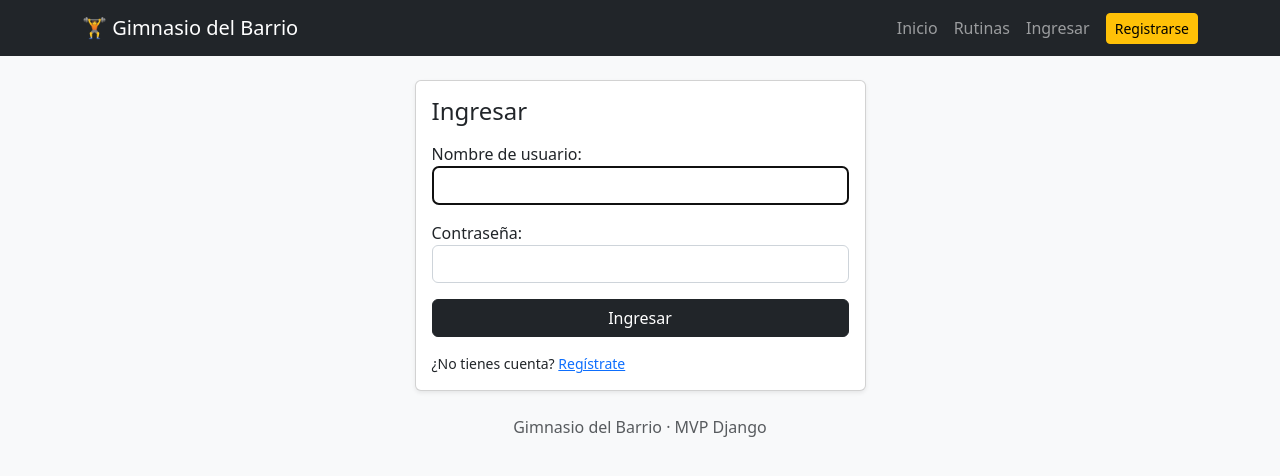
After one commit to NyxVoid01/Caso1-Gym-y-Rutinas, a Django app: page /cuentas/login/ in a window 1280 px wide. The commit adds this page. Shown: the top 476 px of the page. Run offline with Django 5.2, Linux system fonts and the light colour scheme.

Commit message:
Hito 3 - Paso 8: registro con correo unico, login, logout POST y menu

```diff
--- a/config/settings.py
+++ b/config/settings.py
@@ -131,3 +131,7 @@ MAILERS = {
         'BACKEND': 'django.core.mail.backends.console.EmailBackend',
     },
 }
+
+LOGIN_URL = "login"              # a dónde mandar a quien no tiene sesión
+LOGIN_REDIRECT_URL = "home"      # a dónde ir después de ingresar
+LOGOUT_REDIRECT_URL = "home"     # a dónde ir después de salir
--- a/rutinas/urls.py
+++ b/rutinas/urls.py
@@ -7,4 +7,7 @@ urlpatterns = [
     path("", views.portada, name="home"),
     path("rutinas/", views.lista_rutinas, name="lista_rutinas"),
     path("rutinas/<int:pk>/", views.detalle_rutina, name="detalle_rutina"),
+    path("cuentas/registro/", views.registro, name="registro"),
+    path("cuentas/login/", views.IngresoView.as_view(), name="login"),
+    path("cuentas/logout/", views.SalirView.as_view(), name="logout"),
 ]
--- a/rutinas/views.py
+++ b/rutinas/views.py
@@ -1,8 +1,13 @@
 
+from django.contrib import messages
+from django.contrib.auth import login
+from django.contrib.auth.views import LoginView, LogoutView
+from django.contrib.messages.views import SuccessMessageMixin
 from django.core.paginator import Paginator
 from django.db.models import Q
-from django.shortcuts import get_object_or_404, render
+from django.shortcuts import get_object_or_404, redirect, render
 
+from .forms import RegistroForm
 from .models import Disciplina, Inscripcion, Rutina
 
 
@@ -73,3 +78,38 @@ def detalle_rutina(request, pk):
         "confirmadas": confirmadas,
         "cupos_disponibles": max(rutina.cupos - confirmadas, 0),
     })
+
+# ---------- Cuentas ----------
+
+def registro(request):
+    if request.user.is_authenticated:
+        return redirect("home")
+
+    if request.method == "POST":                 # se ENVIÓ el formulario
+        form = RegistroForm(request.POST)
+        if form.is_valid():
+            user = form.save()                   # crea el usuario con la clave hasheada
+            login(request, user)                 # y deja la sesión iniciada
+            messages.success(request, f"¡Bienvenido/a, {user.username}! Tu cuenta fue creada.")
+            return redirect("home")
+        messages.error(request, "Revisa los errores del formulario.")
+    else:                                        # se ABRIÓ el formulario (GET)
+        form = RegistroForm()
+
+    return render(request, "registration/registro.html", {"form": form})
+
+
+class IngresoView(SuccessMessageMixin, LoginView):
+    template_name = "registration/login.html"
+    redirect_authenticated_user = True
+    success_message = "Hola %(username)s, ingresaste correctamente."
+
+
+class SalirView(LogoutView):
+    """LogoutView solo acepta POST (Django 5+): un GET responde 405."""
+    next_page = "home"
+
+    def post(self, request, *args, **kwargs):
+        respuesta = super().post(request, *args, **kwargs)
+        messages.info(request, "Cerraste sesión correctamente.")
+        return respuesta
--- a/templates/base.html
+++ b/templates/base.html
@@ -6,16 +6,37 @@
   <meta name="viewport" content="width=device-width, initial-scale=1">
   <title>{% block title %}Gimnasio del Barrio{% endblock %}</title>
   <link href="https://cdn.jsdelivr.net/npm/bootstrap@5.3.3/dist/css/bootstrap.min.css" rel="stylesheet">
+    <style>
+    .form-bonito input:not([type=checkbox]):not([type=radio]),
+    .form-bonito select, .form-bonito textarea {
+      display:block; width:100%; padding:.4rem .75rem;
+      border:1px solid #ced4da; border-radius:.375rem;
+    }
+    .form-bonito .helptext, .form-bonito ul:not(.errorlist) { font-size:.8rem; color:#6c757d; }
+    .form-bonito .errorlist { color:#dc3545; padding-left:1rem; margin-bottom:.25rem; }
+  </style>
 </head>
 <body class="bg-light">
 
   <nav class="navbar navbar-expand navbar-dark bg-dark mb-4">
     <div class="container">
       <a class="navbar-brand" href="{% url 'home' %}">🏋️ Gimnasio del Barrio</a>
-      <ul class="navbar-nav ms-auto">
+      <ul class="navbar-nav ms-auto align-items-center">
         <li class="nav-item"><a class="nav-link" href="{% url 'home' %}">Inicio</a></li>
-        {# En los próximos pasos agregamos: Rutinas, Ingresar, Registrarse, Mi cuenta... #}
         <li class="nav-item"><a class="nav-link" href="{% url 'lista_rutinas' %}">Rutinas</a></li>
+
+        {% if user.is_authenticated %}
+          <li class="nav-item"><span class="navbar-text mx-2">Hola, <strong>{{ user.username }}</strong></span></li>
+          <li class="nav-item">
+            <form method="post" action="{% url 'logout' %}" class="d-inline">
+              {% csrf_token %}
+              <button type="submit" class="btn btn-outline-light btn-sm">Cerrar sesión</button>
+            </form>
+          </li>
+        {% else %}
+          <li class="nav-item"><a class="nav-link" href="{% url 'login' %}">Ingresar</a></li>
+          <li class="nav-item"><a class="btn btn-warning btn-sm ms-2" href="{% url 'registro' %}">Registrarse</a></li>
+        {% endif %}
       </ul>
     </div>
   </nav>
--- /dev/null
+++ b/templates/registration/login.html
@@ -0,0 +1,21 @@
+
+{% extends "base.html" %}
+{% block title %}Ingresar · Gimnasio del Barrio{% endblock %}
+
+{% block content %}
+  <div class="row justify-content-center"><div class="col-md-5">
+    <div class="card shadow-sm"><div class="card-body">
+      <h1 class="h4 mb-3">Ingresar</h1>
+      {% if form.non_field_errors %}
+        <div class="alert alert-danger">Usuario o contraseña incorrectos.</div>
+      {% endif %}
+      <form method="post" class="form-bonito">
+        {% csrf_token %}
+        {{ form.as_p }}
+        <input type="hidden" name="next" value="{{ next }}">
+        <button class="btn btn-dark w-100">Ingresar</button>
+      </form>
+      <p class="mt-3 mb-0 small">¿No tienes cuenta? <a href="{% url 'registro' %}">Regístrate</a></p>
+    </div></div>
+  </div></div>
+{% endblock %}
```
Also changed, not shown: rutinas/forms.py (added, +22 -0 lines), templates/registration/registro.html (added, +17 -0 lines).
